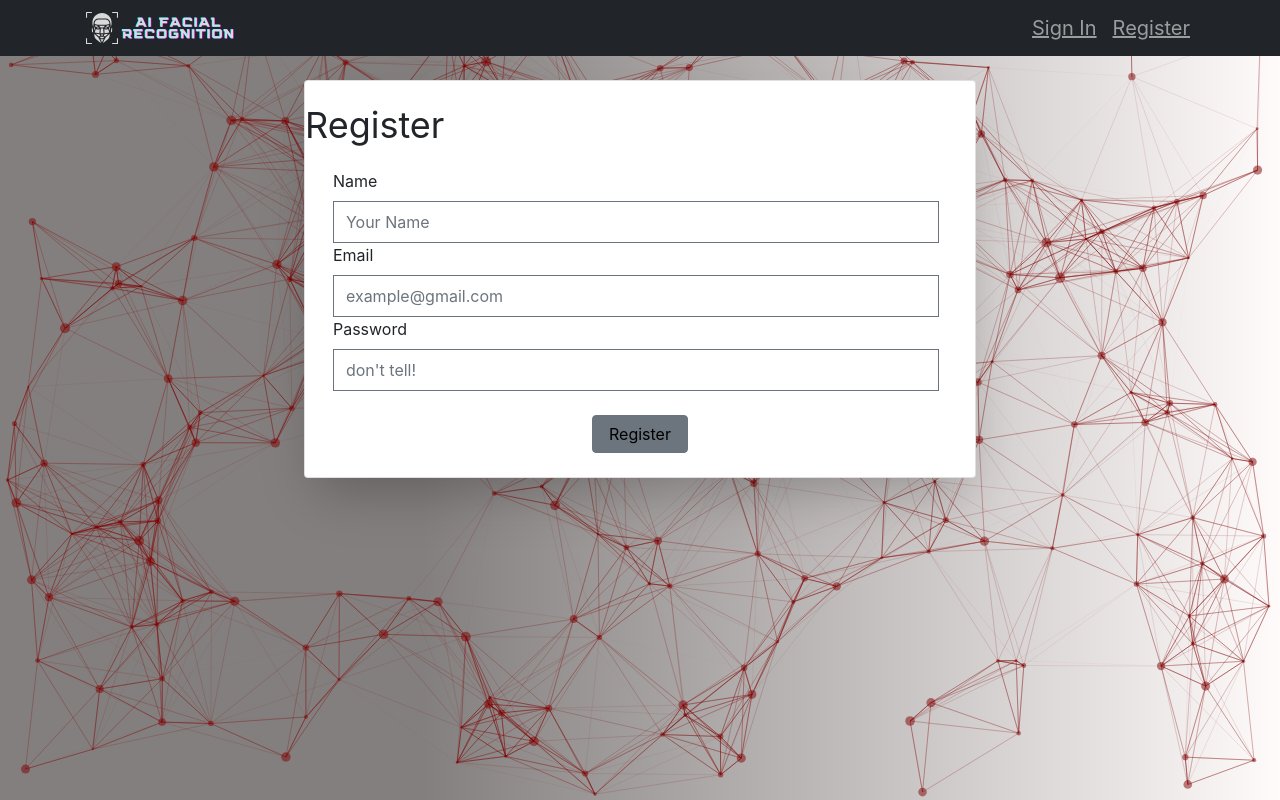
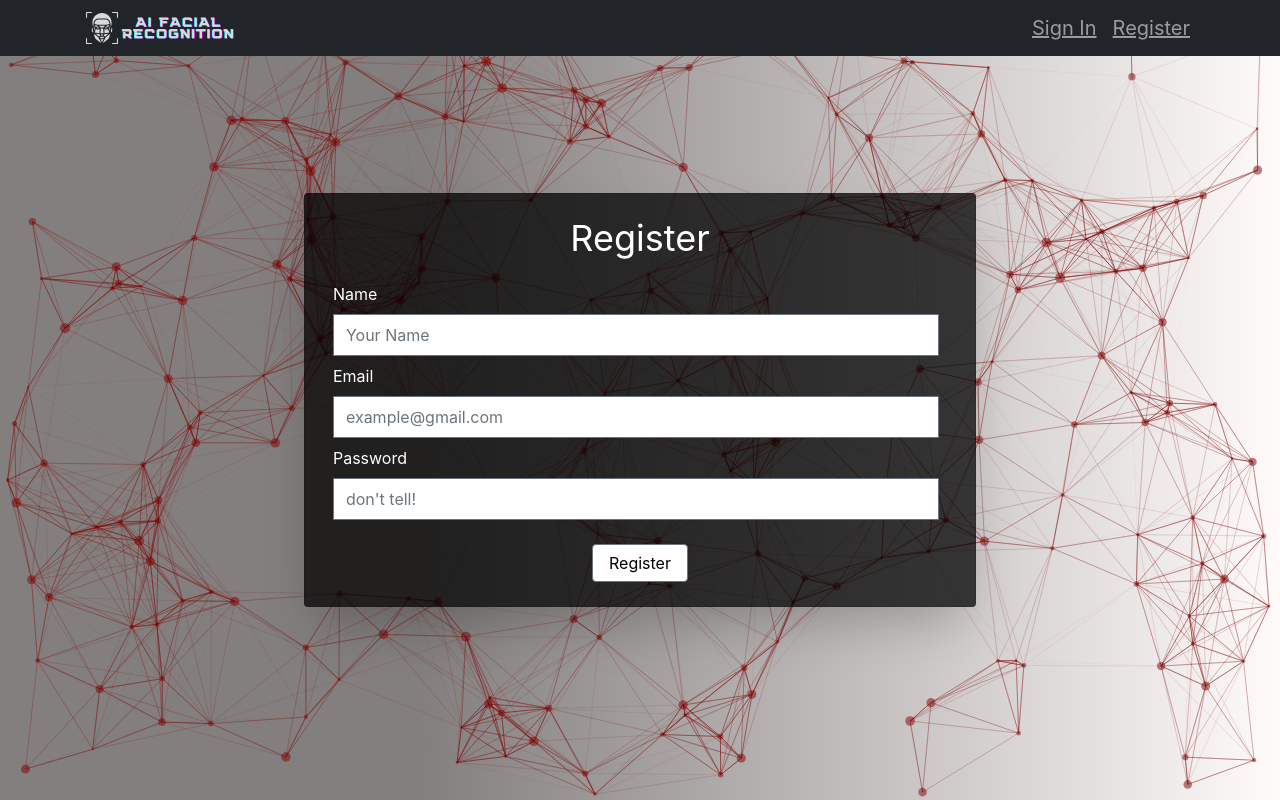
Before and after one commit to DCi-dev/ai-face-detection, a React (Create React App) app: page /register in a window 1280 px wide. Built offline with nearby package versions, Linux system fonts and the light colour scheme.

Commit message:
Update styles and auth condition

```diff
--- a/src/common/Auth/Auth.js
+++ b/src/common/Auth/Auth.js
@@ -22,7 +22,9 @@ export const AuthProvider = ({ children }) => {
 		});
 
 		const data = await response.json();
-		setUser(data);
+		if (data.id) {
+			return setUser(data);
+		}
 	};
 
 	const register = async (name, email, password) => {
@@ -39,7 +41,9 @@ export const AuthProvider = ({ children }) => {
 		});
 
 		const data = await response.json();
-		setUser(data);
+		if (data.id) {
+			setUser(data);
+		}
 	};
 
 	const logout = () => {
--- a/src/components/ImageLinkForm/ImageLinkForm.js
+++ b/src/components/ImageLinkForm/ImageLinkForm.js
@@ -6,13 +6,13 @@ function ImageLinkForm({ onInputChange, onButtonSubmit }) {
 		<>
 			<div className='pt-8 z-30'>
 				<div className='flex justify-center'>
-					<p className='text-2xl text-white z-30'>
+					<p className='text-2xl text-white z-30 px-3'>
 						This Magic Brain will detect faces in your pictures. Give it a try!
 					</p>
 				</div>
 
 				<div className='flex justify-center z-30'>
-					<div className='pt-4 flex content-center justify-center max-w-5xl w-full mx-2'>
+					<div className='pt-4 flex content-center justify-center max-w-5xl w-full mx-2 px-2'>
 						<input
 							type='text'
 							className='w-9/12 z-30'
--- a/src/components/Rank/Rank.js
+++ b/src/components/Rank/Rank.js
@@ -9,7 +9,7 @@ function Rank() {
 
 	return (
 		<>
-			<div className='pt-12 flex justify-center z-30'>
+			<div className='pt-12 flex justify-center z-30 px-3'>
 				<div className='text-3xl text-white z-30'>
 					{`${auth.user.name}, your current entry count is...`}
 				</div>
--- a/src/components/Register/Register.js
+++ b/src/components/Register/Register.js
@@ -32,17 +32,19 @@ function Register({ onRouteChange, loadUser }) {
 	const handleRegister = (event) => {
 		event.preventDefault();
 		auth.register(name, email, password);
-		navigate(redirectPath, { replace: true });
+		if (email && password) {
+			navigate(redirectPath, { replace: true });
+		}
 	};
 
 	return (
 		<>
-			<div className='flex justify-center'>
-				<Card className='mt-20 w-11/12 max-w-2xl shadow-2xl'>
-					<p className='text-4xl mt-4'>Register</p>
+			<div className='flex justify-center h-screen'>
+				<Card className='my-auto w-11/12 max-w-2xl shadow-2xl bg-black/75'>
+					<p className='text-4xl mt-4 mx-auto text-white'>Register</p>
 					<Form id='sign_up' inline className='w-11/12 mx-auto mt-4'>
 						<FormGroup className='mb-2 me-sm-2 mb-sm-0'>
-							<Label className='me-sm-2' for='name'>
+							<Label className='me-sm-2 text-white' for='name'>
 								Name
 							</Label>
 							<Input
@@ -54,7 +56,7 @@ function Register({ onRouteChange, loadUser }) {
 							/>
 						</FormGroup>
 						<FormGroup className='mb-2 me-sm-2 mb-sm-0'>
-							<Label className='me-sm-2' for='email-adress'>
+							<Label className='me-sm-2 mt-2 text-white' for='email-adress'>
 								Email
 							</Label>
 							<Input
@@ -66,7 +68,7 @@ function Register({ onRouteChange, loadUser }) {
 							/>
 						</FormGroup>
 						<FormGroup className='mb-2 me-sm-2 mb-sm-0'>
-							<Label className='me-sm-2' for='password'>
+							<Label className='me-sm-2 mt-2 text-white' for='password'>
 								Password
 							</Label>
 							<Input
@@ -79,7 +81,7 @@ function Register({ onRouteChange, loadUser }) {
 						</FormGroup>
 						<div className='flex-col flex justify-between items-center'>
 							<Button
-								className='mt-4 bg-gray-700 text-black	w-24 mb-4'
+								className='mt-4 bg-white text-black	w-24 mb-4'
 								onClick={handleRegister}
 								type='submit'
 								value='Register'>
--- a/src/components/Signin/Signin.js
+++ b/src/components/Signin/Signin.js
@@ -26,17 +26,19 @@ function Signin() {
 	const handleLogin = (event) => {
 		event.preventDefault();
 		auth.login(signInEmail, signInPassword);
-		navigate(redirectPath, { replace: true });
+		if (signInEmail && signInPassword) {
+			navigate(redirectPath, { replace: true });
+		}
 	};
 
 	return (
 		<>
-			<div className='flex justify-center'>
-				<Card className='mt-20 w-11/12 max-w-2xl shadow-2xl'>
-					<p className='text-4xl mt-4'>Sign in</p>
+			<div className='flex justify-center h-screen'>
+				<Card className='my-auto w-11/12 max-w-2xl shadow-2xl bg-black/75'>
+					<p className='text-4xl mt-4 mx-auto text-white'>Sign in</p>
 					<Form id='sign_up' inline className='w-11/12 mx-auto mt-4'>
 						<FormGroup className='mb-2 me-sm-2 mb-sm-0'>
-							<Label className='me-sm-2' for='email'>
+							<Label className='me-sm-2 text-white' for='email'>
 								Email
 							</Label>
 							<Input
@@ -48,7 +50,7 @@ function Signin() {
 							/>
 						</FormGroup>
 						<FormGroup className='mb-2 me-sm-2 mb-sm-0'>
-							<Label className='me-sm-2' for='password'>
+							<Label className='me-sm-2 text-white mt-2' for='password'>
 								Password
 							</Label>
 							<Input
@@ -61,7 +63,7 @@ function Signin() {
 						</FormGroup>
 						<div className='flex-col flex justify-between items-center'>
 							<Button
-								className='mt-4 bg-gray-700 text-black	w-24'
+								className='mt-4 bg-white text-black	w-24'
 								onClick={handleLogin}
 								type='submit'
 								value='Sign in'>
@@ -69,7 +71,9 @@ function Signin() {
 							</Button>
 						</div>
 					</Form>
-					<Button className='mt-4 mx-auto text-black	mb-4 w-24' href='/register'>
+					<Button
+						className='mt-4 mx-auto bg-gray text-black	mb-4 w-24'
+						href='/register'>
 						Register
 					</Button>
 				</Card>
--- a/tailwind.config.js
+++ b/tailwind.config.js
@@ -9,6 +9,8 @@ module.exports = {
 			xl: "1440px",
 		},
 		colors: {
+			black: "#000000",
+			white: "#ffffff",
 			blue: "#1fb6ff",
 			purple: "#7e5bef",
 			pink: "#ff49db",
```
